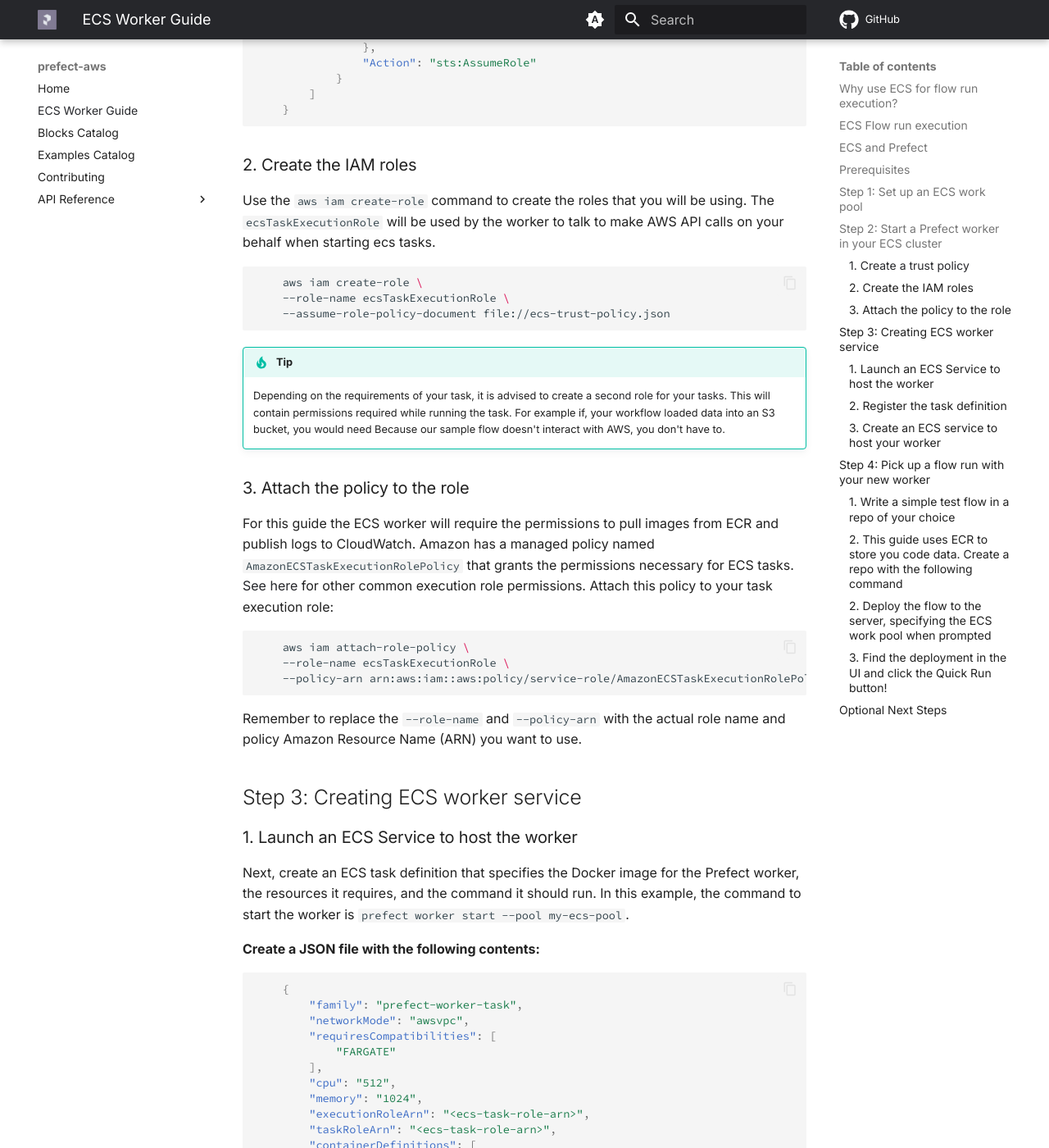
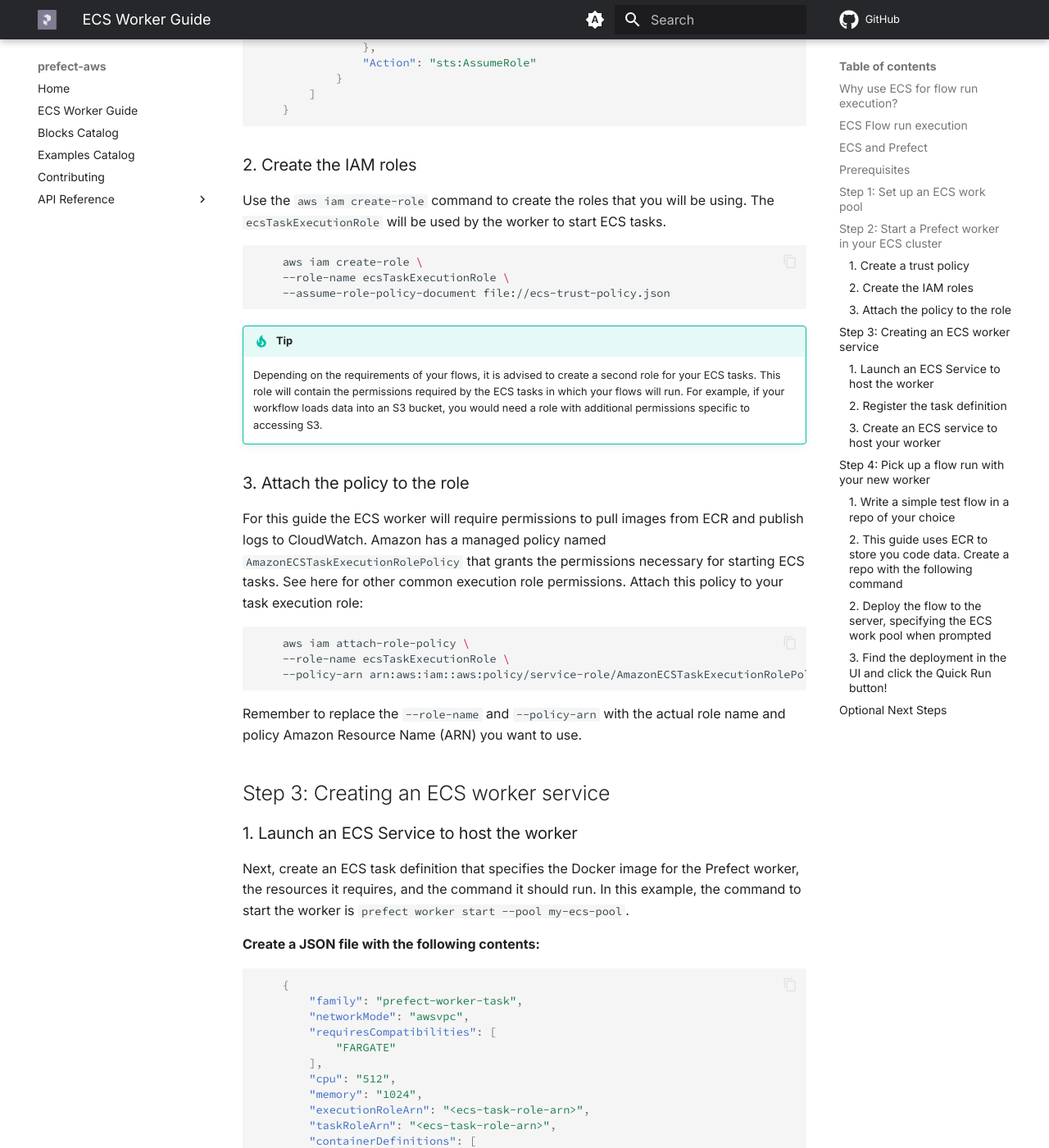
Before and after one commit to PrefectHQ/prefect-aws, an MkDocs documentation site: the page built from docs/ecs_guide.md, in a window 1280 px wide and 1400 px high, scrolled down 4167 px. Shown: the whole window at 82% size. Built offline with MkDocs 1.6.1 and Material for MkDocs 9.7.7, drawn with Linux system fonts in a browser that asks for light colours; comment, search, counter and statistics services are not loaded; some of the changed text lies outside the part shown.

Commit message:
review edits

````diff
--- a/docs/ecs_guide.md
+++ b/docs/ecs_guide.md
@@ -145,7 +145,7 @@
 
 ### 2. Create the IAM roles
 
-Use the `aws iam create-role` command to create the roles that you will be using. The `ecsTaskExecutionRole` will be used by the worker to talk to make AWS API calls on your behalf when starting ecs tasks.
+Use the `aws iam create-role` command to create the roles that you will be using. The `ecsTaskExecutionRole` will be used by the worker to start ECS tasks.
 
 ```bash
     aws iam create-role \
@@ -154,11 +154,11 @@
 ```
 
 !!! tip
-    Depending on the requirements of your task, it is advised to create a [second role for your tasks](https://docs.aws.amazon.com/AmazonECS/latest/developerguide/task-iam-roles.html). This will contain permissions required while running the task. For example if, your workflow loaded data into an S3 bucket, you would need  Because our sample flow doesn't interact with AWS, you don't have to.
+    Depending on the requirements of your flows, it is advised to create a [second role for your ECS tasks](https://docs.aws.amazon.com/AmazonECS/latest/developerguide/task-iam-roles.html). This role will contain the permissions required by the ECS tasks in which your flows will run. For example, if your workflow loads data into an S3 bucket, you would need a role with additional permissions specific to accessing S3.
 
 ### 3. Attach the policy to the role
 
-For this guide the ECS worker will require the permissions to pull images from ECR and publish logs to CloudWatch. Amazon has a managed policy named `AmazonECSTaskExecutionRolePolicy` that grants the permissions necessary for ECS tasks. [See here](https://docs.aws.amazon.com/AmazonECS/latest/developerguide/task_execution_IAM_role.html) for other common execution role permissions. Attach this policy to your task execution role:
+For this guide the ECS worker will require permissions to pull images from ECR and publish logs to CloudWatch. Amazon has a managed policy named `AmazonECSTaskExecutionRolePolicy` that grants the permissions necessary for starting ECS tasks. [See here](https://docs.aws.amazon.com/AmazonECS/latest/developerguide/task_execution_IAM_role.html) for other common execution role permissions. Attach this policy to your task execution role:
 
 ```bash
 
@@ -169,7 +169,7 @@
 
 Remember to replace the `--role-name` and `--policy-arn` with the actual role name and policy Amazon Resource Name (ARN) you want to use.
 
-## Step 3: Creating ECS worker service
+## Step 3: Creating an ECS worker service
 
 ### 1. Launch an ECS Service to host the worker
 
````
Also changed, not shown: other parts of docs/ecs_guide.md (+1 -1 lines).
